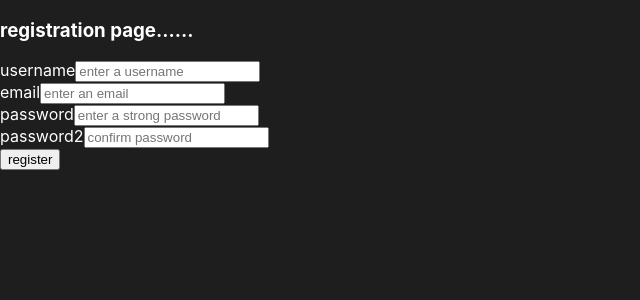
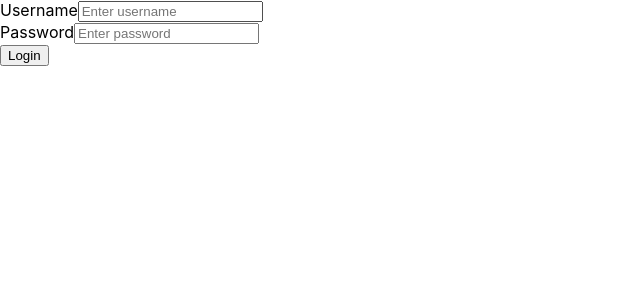
Before and after one commit to ProgrammerDoc-Community/React_begginer, a React (Create React App) app in the folder todolist/: page / in a window 1280 px wide. Shown: the top 300 px of the page, without its empty margins (0-640 px from the left). Built offline with nearby package versions, Linux system fonts and the light colour scheme.

Commit message:
registration and login done

```diff
--- a/todolist/src/App.js
+++ b/todolist/src/App.js
@@ -1,79 +1,18 @@
-import logo from './logo.svg';
-import React,{useContext, useEffect, useState} from 'react'
-import {AiOutlineDelete} from 'react-icons/ai'
-import './App.css';
-import { isCompositeComponent } from 'react-dom/test-utils';
-import Registeration from './frontend/register';
-// import React,{useState} from 'react';
+import { BrowserRouter as Router, Routes, Route } from 'react-router-dom';
+
+// ... your app component
+import LoginView from './frontend/Login';
+import ProductList from './frontend/Products';
 
 function App() {
-  const [isCompleteScreen,setIsCompleteScreen]=useState(false)
-  const [allTodos,setTodos]= useState([]);
-  const [newTitle,setNewTitle]=useState("")
-  const [newDescription,setNewDescription]=useState("")
-  const handleAddTodo =()=>{
-    let newTodoItem = {
-      title:newTitle,
-      description:newDescription
-    }
-
-    let updatedTodoArr = [...allTodos];
-    updatedTodoArr.push(newTodoItem);
-    setTodos(updatedTodoArr);
-    localStorage.setItem('todolist',JSON.stringify(updatedTodoArr))
-  }
-
-  useEffect(()=>{
-    let savedTodo=JSON.parse(localStorage.getItem('todolist'));
-    if(savedTodo){
-      setTodos(savedTodo);
-    }
-
-  },[])
   return (
-    <div className="App">
-      <Registeration/>
-    </div>
+    <Router>
+      <Routes>
+        <Route path="/" element={<LoginView />} />
+        <Route path="/products" element={<ProductList />} />
+      </Routes>
+    </Router>
   );
 }
 
-export default App;
-
-// code for todo
-
-      // <h1>Yika Todos</h1>
-      // <div className='todo-wrapper'>
-      //   <div className='todo-input'>
-      //     <div className='todo-input-item'>
-      //       <label>Title</label>
-      //       <input type='text' value={newTitle} onChange={(e)=>setNewTitle(e.target.value)} placeholder='enter a title'/>
-      //     </div>
-      //     <div className='todo-input-item'>
-      //       <label>Description</label>
-      //       <input type='text' value={newDescription} onChange={(e)=>setNewDescription(e.target.value)} placeholder='enter a description'/>
-      //     </div>
-      //     <div className='todo-input-item'>
-      //       <button className='primaryBtn' onClick={handleAddTodo}>Add</button>
-      //     </div>
-      //   </div>
-      //   <div className='btn-area'>
-      //     <button className={`secondaryBtn isCompleteScreen ${isCompleteScreen === false && `active`}`} onClick={()=>setIsCompleteScreen(false)}>Todo</button>
-      //     <button className={` secondaryBtn isCompleteScreen ${isCompleteScreen === true && `active`}`} onClick={()=>setIsCompleteScreen(true)}>Completed</button>
-      //   </div>
-      //   <div className='todo-list'>
-      //     {allTodos.map((item,index)=>{
-      //       return(
-      //         <div className='todo-list-item' key={index}>
-      //         <h3>{item.title} </h3>
-      //         <p>{item.description}</p>
-      //       </div>
-      //       /* <div>
-      //         <AiOutlineDelete className="icon"/>
-      //         <button className="check-icon">D</button>
-      //       </div> */
-      //       );
-      //     }
-      //       )
-      //     }
-      //   </div>
-      // </div>
+export default App
--- a/todolist/src/frontend/Login.js
+++ b/todolist/src/frontend/Login.js
@@ -1,43 +1,88 @@
-import React ,{useState, useTransition} from "react"
+import React, { useState, useEffect } from "react";
+import { useNavigate } from "react-router-dom"; // Import useNavigate for redirection
 
-const LoginView=()=>{
-    const [username,setUsername] = useState('')
-    const [password,setPassword] = useState('')
+const LoginView = () => {
+  const [username, setUsername] = useState("");
+  const [password, setPassword] = useState("");
+  const [token, setToken] = useState(null);
+  const [error, setError] = useState(null);
+  const navigate = useNavigate(); // Access the navigate function
 
-    const clickHandler=async(e)=>{
+  const clickHandler = async (e) => {
     e.preventDefault();
-        try{
-            const resource = await fetch('http://127.0.0.1:8000/api/login/',{
-                headers:{
-                    'Content-Type':'application/json',
-                    'Authorization':Bearer ,
 
+    try {
+      const credentials = { username, password }; // Create a more secure object
+
+      const response = await fetch("http://127.0.0.1:8000/api/login/", {
+        method: "POST",
+        headers: {
+          "Content-Type": "application/json",
         },
-                body:JSON.stringify(username,password)
+        body: JSON.stringify(credentials),
       });
-            const data = await resource.json();
 
-            if(!resource.ok){
-                console.log('error in fetch');
+      if (!response.ok) {
+        // Handle non-200 status codes with an error message
+        const errorData = await response.json();
+        setError(errorData.message || "Login failed");
+        console.error("Error:", errorData);
+        return; // Exit the function if there's an error
       }
 
-        }catch(error){
-            console.log(error)
+      const data = await response.json();
+      setToken(data.token); // Set token only if login is successful
+      setError(null); // Clear error state on successful login
+      console.log("Login successful! Token:", data.token);
+
+      // Store token in localStorage for persistence (optional)
+      localStorage.setItem("token", data.token);
+
+      // Redirect to products page after successful login
+      try {
+        await navigate("/products"); // Redirect to products page
+      } catch (error) {
+        console.error("Navigation error:", error);
       }
+    } catch (error) {
+      setError("An error occurred during login. Please try again.");
+      console.error("Error:", error);
     }
-    return(
+  };
+
+  return (
     <div>
       <form onSubmit={clickHandler}>
         <div>
-                    <label>username</label>
-                    <input type="text" value={username} required={true} onChange={(e)=>setUsername(e.target.value)} placeholder="enter a username" name="username"/>
+          <label htmlFor="username">Username</label>
+          <input
+            type="text"
+            value={username}
+            required={true}
+            onChange={(e) => setUsername(e.target.value)}
+            placeholder="Enter username"
+            name="username"
+            id="username"
+          />
         </div>
         <div>
-                    <label>password</label>
-                    <input type="password" required={true} placeholder="confirm password" onChange={(e)=>setPassword(e.target.value)} name="password2"/>
+          <label htmlFor="password">Password</label>
+          <input
+            type="password"
+            required={true}
+            placeholder="Enter password"
+            onChange={(e) => setPassword(e.target.value)}
+            name="password2"
+            id="password"
+          />
         </div>
-                <button type="submit">register</button>
+        <button type="submit">Login</button>
+
+        {token && <p>Token: {token}</p>}
+        {error && <p className="error-message">{error}</p>}
       </form>
     </div>
-    )
-}
+  );
+};
+
+export default LoginView;
--- /dev/null
+++ b/todolist/src/frontend/Products.js
@@ -0,0 +1,60 @@
+import React, { useState, useEffect } from "react";
+
+const ProductList = () => {
+  const [products, setProducts] = useState([]);
+  const [isLoading, setIsLoading] = useState(false);
+  const [error, setError] = useState(null);
+
+  const token = localStorage.getItem("token"); // Get token from localStorage
+
+  useEffect(() => {
+    const fetchProducts = async () => {
+      setIsLoading(true);
+      setError(null);
+
+      try {
+        const response = await fetch("http://127.0.0.1:8000/api/products/", {
+          headers: {
+            Authorization: `Bearer ${token}`, // Include token in Authorization header
+          },
+        });
+
+        if (!response.ok) {
+          const errorData = await response.json();
+          setError(errorData.message || "Error fetching products");
+          console.error("Error:", errorData);
+          return;
+        }
+
+        const data = await response.json();
+        setProducts(data);
+      } catch (error) {
+        setError("An error occurred while fetching products.");
+        console.error("Error:", error);
+      } finally {
+        setIsLoading(false);
+      }
+    };
+
+    if (token) {
+      fetchProducts();
+    } // Only fetch if token exists
+  }, [token]); // Re-run useEffect on token change
+
+  return (
+    <div>
+      {isLoading && <p>Loading products...</p>}
+      {error && <p className="error-message">{error}</p>}
+      {products.length > 0 && (
+        <ul>
+          {products.map((product) => (
+            <li key={product.id}>{product.name}</li>
+          ))}
+        </ul>
+      )}
+      {products.length === 0 && !isLoading && <p>No products found.</p>}
+    </div>
+  );
+};
+
+export default ProductList;
```
Lines whose indentation alone changed are shown as unchanged.
